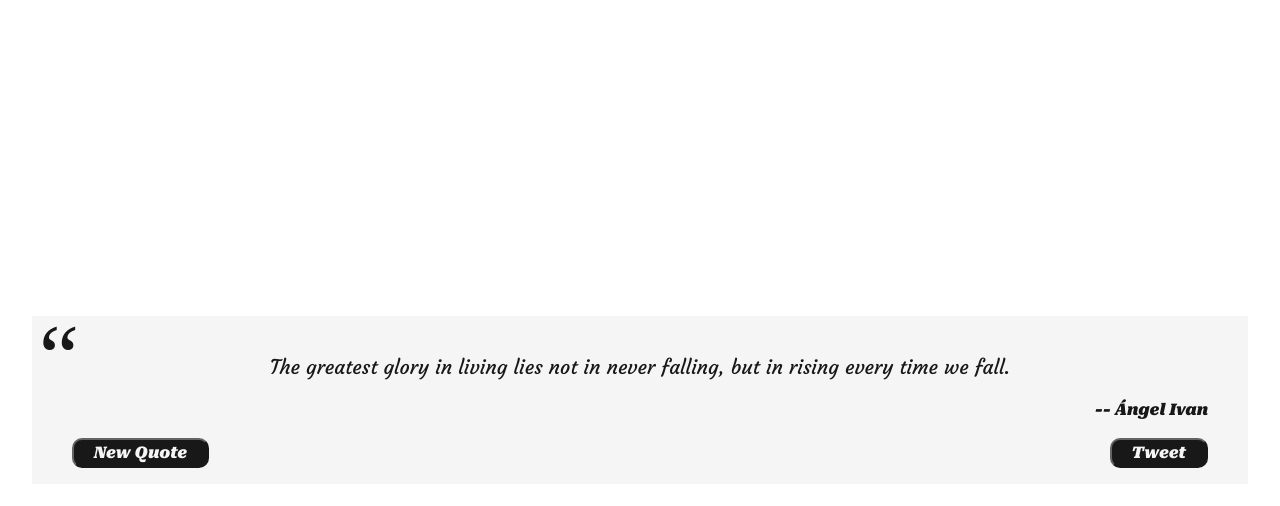
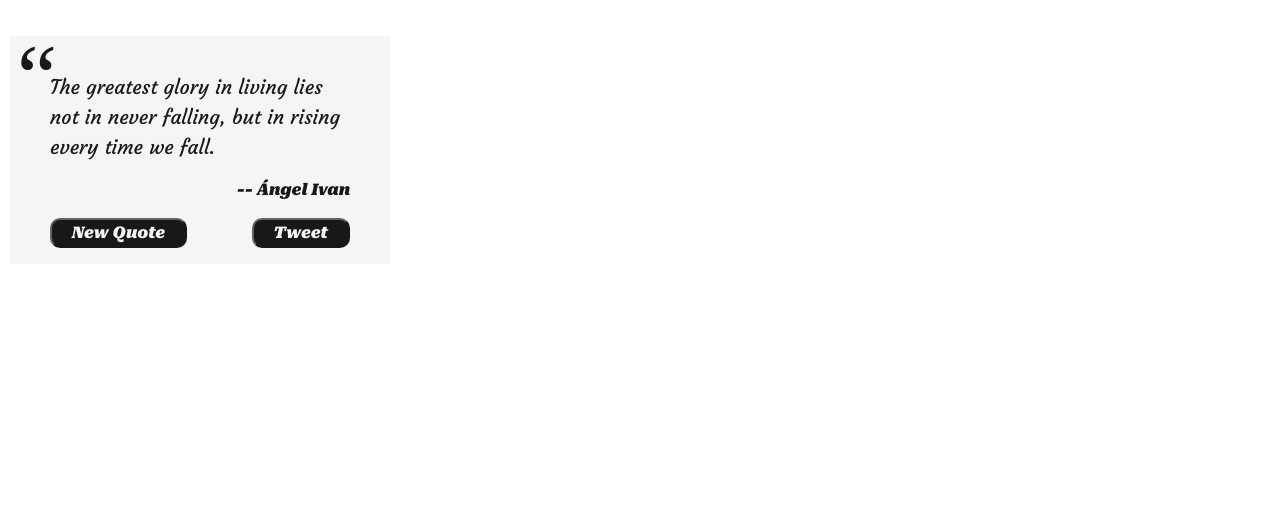
Before and after one commit to Angel-Martinez-G-6085/QuoteExtension, a website built with webpack: page public/index.html in a window 1280 px wide. Built offline with nearby package versions, Linux system fonts and the light colour scheme; no server answers.

Commit message:
se arreglaron las dimensiones de la extensión

```diff
--- a/public/styles.scss
+++ b/public/styles.scss
@@ -4,6 +4,7 @@
 html {
   box-sizing: border-box;
   font-size: 62.5%;
+  width: 40rem;
 }
 
 :root {
@@ -42,7 +43,7 @@ img {
 .main-container {
   display: flex;
   max-width: 100vw;
-  min-height: 100vh;
+  min-height: 30rem;
   justify-content: center;
   align-items: center;
 }
```
